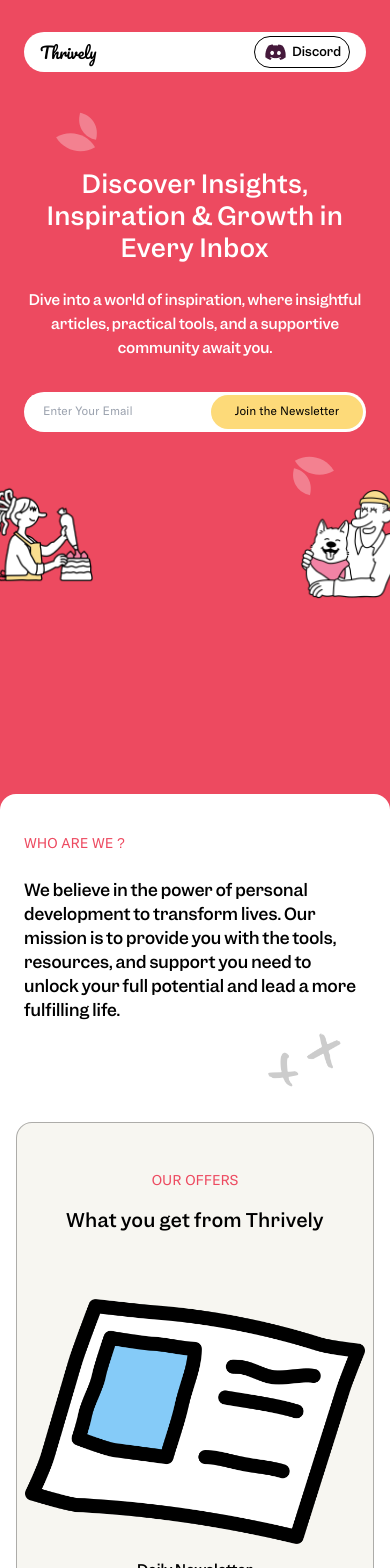
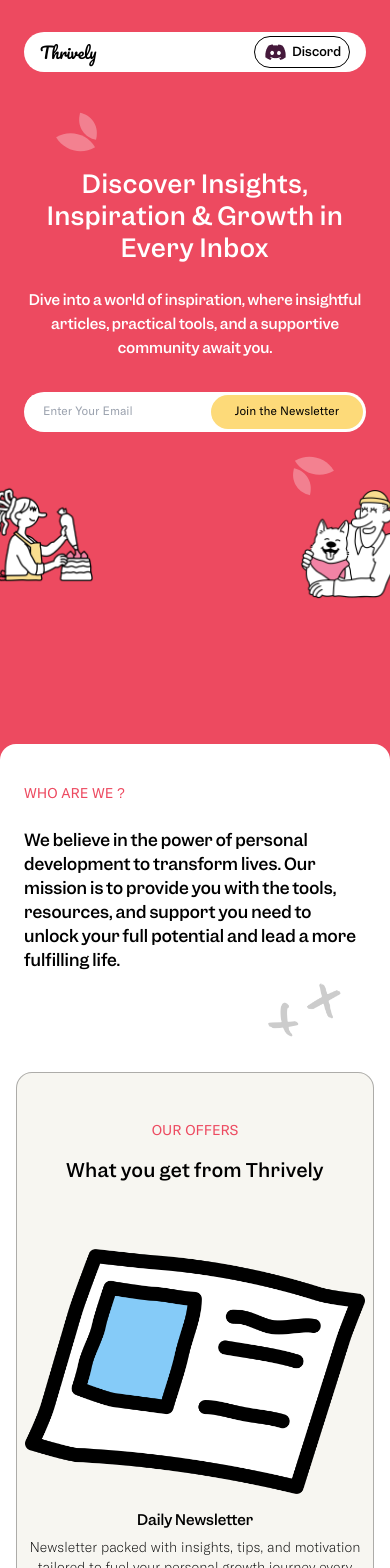
Before and after one commit to King-OJ/thrively, a Next.js app: page / in a window 390 px wide. Shown: the top 1568 px of the page. Built offline with nearby package versions, Linux system fonts and the light colour scheme.

Commit message:
adjusted who we are section

```diff
--- a/components/Hero.tsx
+++ b/components/Hero.tsx
@@ -5,7 +5,7 @@ import featherImg from "../public/assets/feathers.svg";
 export default function Hero() {
   return (
     <section className="">
-      <div className="min-h-screen bg-redish pt-8 w-full">
+      <div className="min-h-screen overflow-hidden bg-redish pt-8 w-full">
         <nav className="bg-white mx-6 md:mx-10 h-10 md:h-14 rounded-full text-xs">
           <div className="flex items-center h-full justify-between px-4">
             <Link href="/" className="font-pacifico text-base">
--- a/components/WhoAreWe.tsx
+++ b/components/WhoAreWe.tsx
@@ -2,7 +2,7 @@ import Image from "next/image";
 
 export default function WhoAreWe() {
   return (
-    <section className="-mt-[50px] bg-white relative rounded-tr-2xl rounded rounded-tl-2xl overflow-hidden">
+    <section className="-mt-[100px] md:-mt-[50px] bg-white relative rounded-tr-2xl rounded rounded-tl-2xl overflow-hidden">
       <div className="max-w-xl mx-6 md:mx-auto pt-10 pb-20 md:py-20">
         <h4 className="subtitle">who are we ?</h4>
         <p className="mt-6 text-base md:text-lg ">
```
